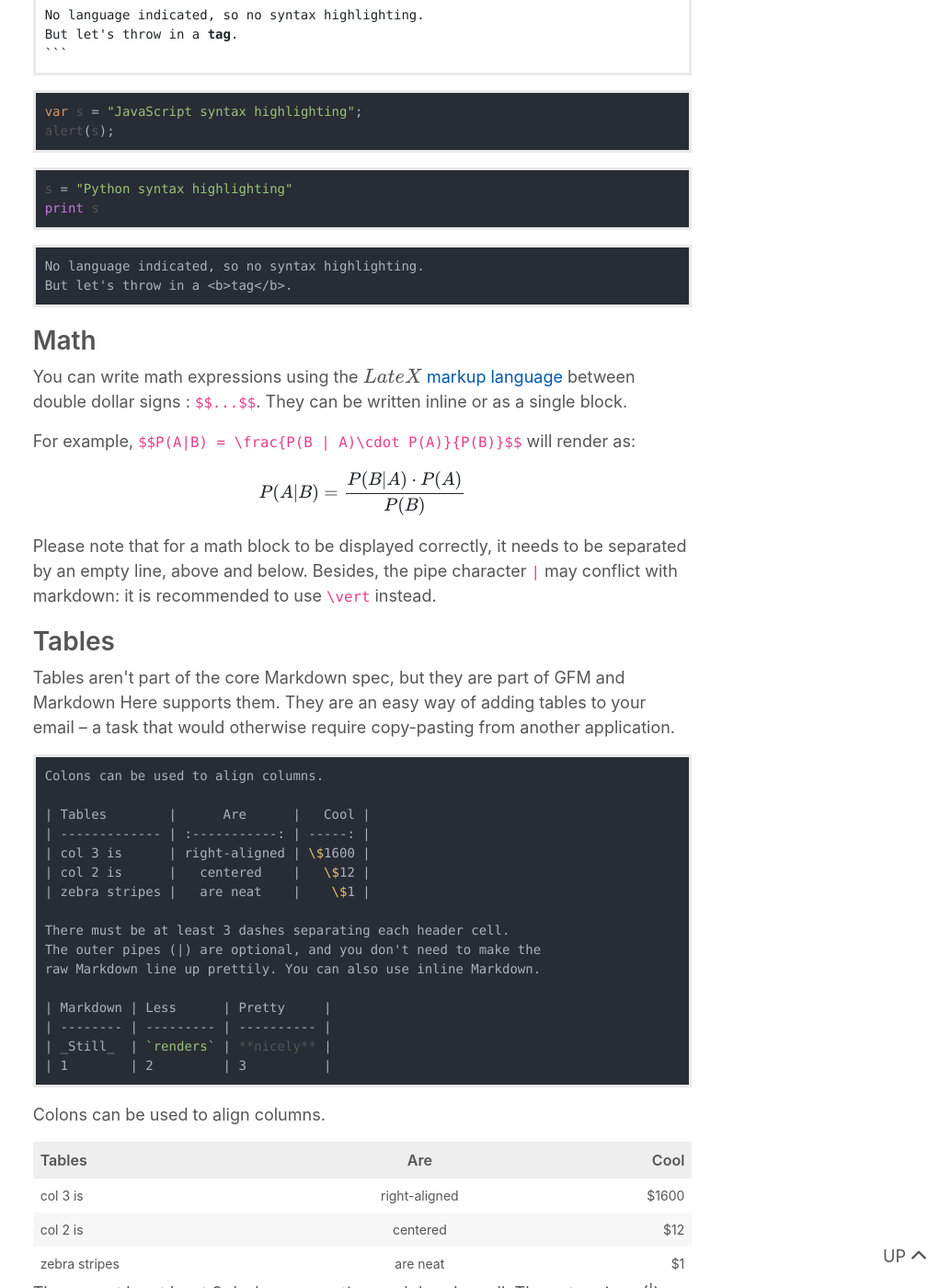
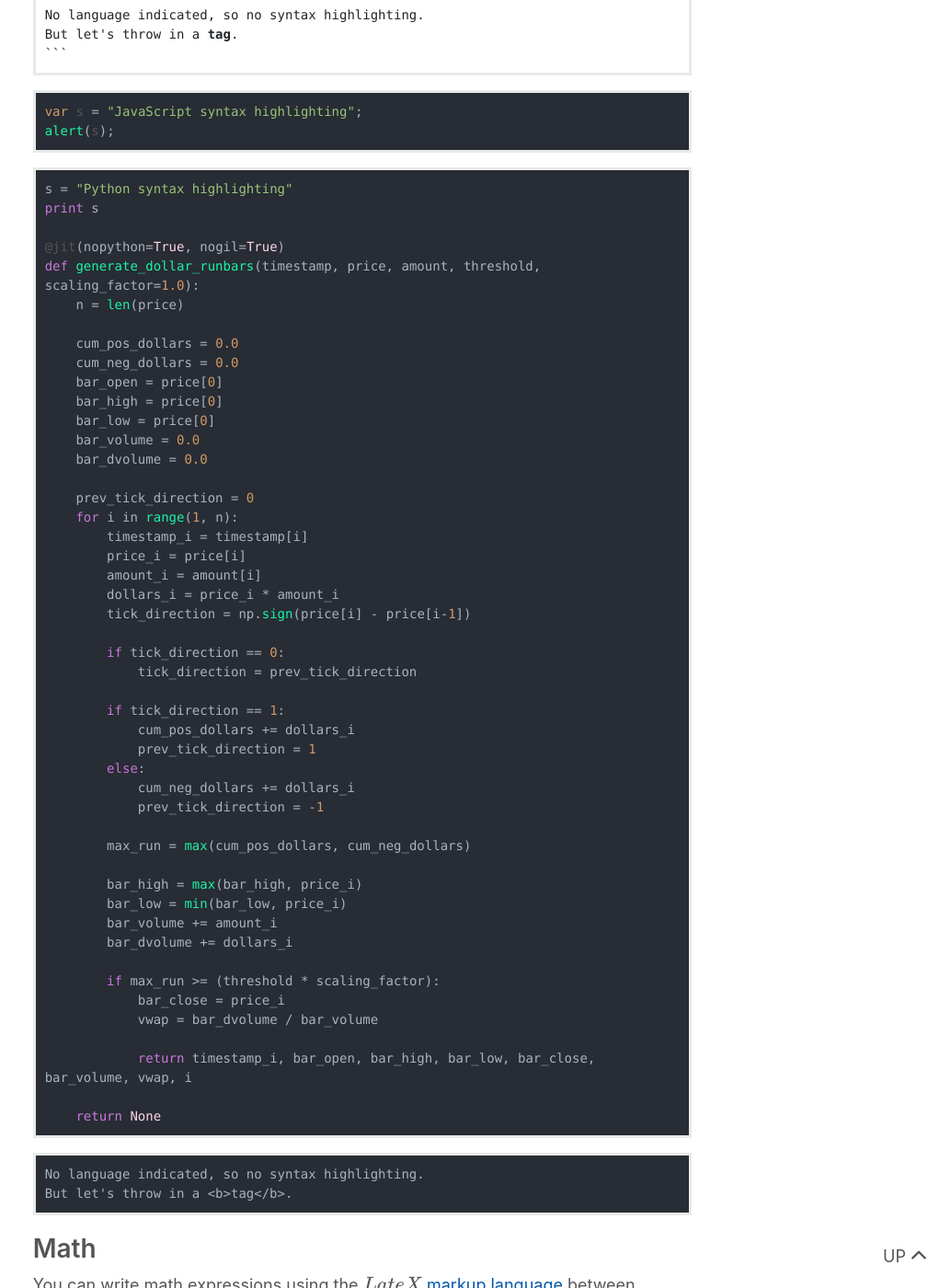
Before and after one commit to terbed/blog, a Jekyll site: the page built from _posts/2020-01-01-Test-page-to-see-how-the-markdown-is-rendered.md, in a window 1280 px wide and 1400 px high, scrolled down 8194 px. Shown: the whole window at 92% size, without its empty margins (246-1280 px from the left). Built offline with Jekyll 4.4.1, drawn with Linux system fonts in a browser that asks for light colours; nearby versions of some CDN libraries; comment, search, counter and statistics services are not loaded; the table of contents is made by our own code.

Commit message:
update code highlights

````diff
--- a/_posts/2020-01-01-Test-page-to-see-how-the-markdown-is-rendered.md
+++ b/_posts/2020-01-01-Test-page-to-see-how-the-markdown-is-rendered.md
@@ -295,6 +295,51 @@ alert(s);
 ```python
 s = "Python syntax highlighting"
 print s
+
+@jit(nopython=True, nogil=True)
+def generate_dollar_runbars(timestamp, price, amount, threshold, scaling_factor=1.0):
+    n = len(price)
+
+    cum_pos_dollars = 0.0
+    cum_neg_dollars = 0.0
+    bar_open = price[0]
+    bar_high = price[0]
+    bar_low = price[0]
+    bar_volume = 0.0
+    bar_dvolume = 0.0
+
+    prev_tick_direction = 0
+    for i in range(1, n):
+        timestamp_i = timestamp[i]
+        price_i = price[i]
+        amount_i = amount[i]
+        dollars_i = price_i * amount_i
+        tick_direction = np.sign(price[i] - price[i-1])
+
+        if tick_direction == 0:
+            tick_direction = prev_tick_direction
+
+        if tick_direction == 1:
+            cum_pos_dollars += dollars_i
+            prev_tick_direction = 1
+        else:
+            cum_neg_dollars += dollars_i
+            prev_tick_direction = -1
+
+        max_run = max(cum_pos_dollars, cum_neg_dollars)
+
+        bar_high = max(bar_high, price_i)
+        bar_low = min(bar_low, price_i)
+        bar_volume += amount_i
+        bar_dvolume += dollars_i
+
+        if max_run >= (threshold * scaling_factor):
+            bar_close = price_i
+            vwap = bar_dvolume / bar_volume
+
+            return timestamp_i, bar_open, bar_high, bar_low, bar_close, bar_volume, vwap, i
+
+    return None
 ```
 
 ```
@@ -402,6 +447,9 @@ You can also use raw HTML in your Markdown, and it'll mostly work pretty well.
 
 Three or more hypens `---`, underscores `___`, or asterisks `***`.
 
+___
+
+
 ### Line Breaks
 
 My basic recommendation for learning how line breaks work is to experiment and discover -- hit <Enter> once (i.e., insert one newline), then hit it twice (i.e., insert two newlines), see what happens. You'll soon learn to get what you want. "Markdown Toggle" is your friend.
--- a/assets/css/highlight.css
+++ b/assets/css/highlight.css
@@ -25,6 +25,10 @@
 .highlight .c1,
 .highlight .cs {
   color: #5c6370; /* Soft grey for comments */
+}
+
+.highlight .nv, .gs{
+  color: #e06c75; /* Soft red for variables */
 }
 
 .highlight .cp {
@@ -57,6 +61,26 @@
   color: #c678dd; /* Soft purple */
   background-color: #282c34;
   font-weight: bold;
+}
+.highlight .gu {
+  color: #e5c07b; /* Soft yellow for under headers */
+}
+
+/* variable names */
+.highlight .n {
+  color: #abb2bf; /* Soft yellow for variable names */
+}
+
+.highlight .bp {
+  color: #fad6e5; /* booleans */
+}
+
+.highlight .nf {
+  color: #19f4a4; /* Soft cyan for user-defined functions */
+}
+
+.highlight .nb {
+  color: #9393ea; /* Soft cyan for built-in functions */
 }
 
 .highlight .k,
@@ -133,6 +157,30 @@
 
 .highlight .ss {
   color: #98c379; /* Soft green for symbol */
+}
+
+/* Emphasis (italics) in markdown */
+.highlight .em {
+  font-style: italic;
+  color: #c5c8c6; /* Softer color for emphasis */
+}
+
+/* Strong emphasis (bold) in markdown */
+.highlight .st {
+  font-weight: bold;
+  color: #c5c8c6; /* Softer color for strong text, or use a different color if preferred */
+}
+
+/* Strikethrough in markdown */
+.highlight .strikethrough /* Adjust class name based on your syntax highlighter */
+{ /* Common class for strikethrough */
+  text-decoration: line-through;
+  color: #c5c8c6; /* Softer color for strikethrough text */
+}
+
+/* Markdown lists */
+.highlight .li { /* This class name is an example, check your syntax highlighter */
+  color: #c5c8c6; /* Softer color for list items */
 }
 
 /*.note-block {*/
````
